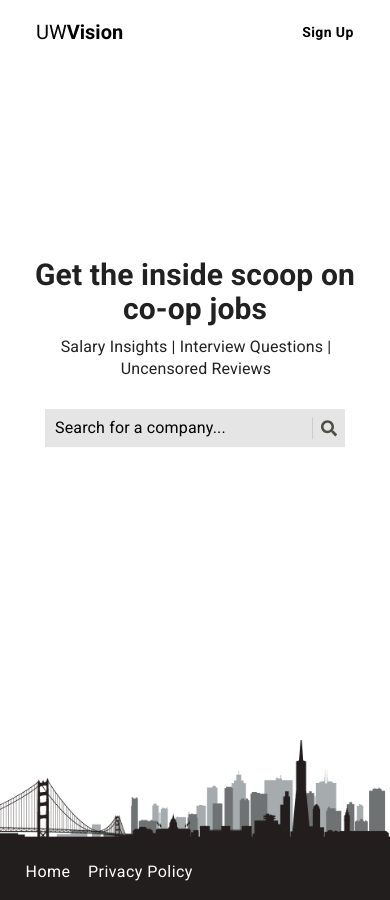
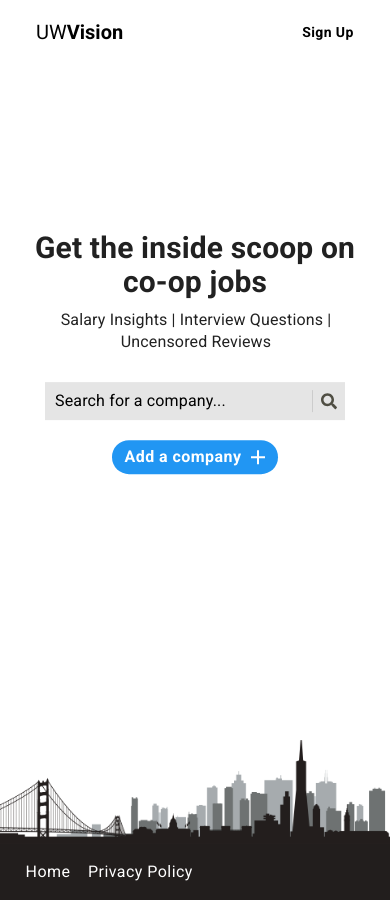
Before and after one commit to Birsana/UWVision, a React (Create React App) app in the folder frontend/: page / in a window 390 px wide. Built offline with nearby package versions, Linux system fonts and the light colour scheme; no server answers.

Commit message:
Fix add buttons

```diff
--- a/frontend/src/components/AddCompanyButton/AddCompanyButton.js
+++ b/frontend/src/components/AddCompanyButton/AddCompanyButton.js
@@ -24,9 +24,6 @@ const useStyles = makeStyles((theme) => ({
     '&:focus, &:hover, &$active': {
       background: '#1976d2',
       boxShadow: 'none',
-    },
-    [theme.breakpoints.down(460)]: {
-      display: "none"
     }
   },
   buttonText: {
@@ -51,28 +48,28 @@ const AddCompanyButton = (props) => {
     <>
       <div>
         <Fab
-          variant={props.company === '' ? 'round' : 'extended'}
+          variant={'extended'}
           size="small"
           className={styles.buttonStyle}
           onClick={handleClick}
         >
-          {props.company !== '' && <p className={styles.buttonText}>Add {props.company}</p>}
+          <p className={styles.buttonText}>Add {props.company}</p>
           <AddIcon className={styles.extendedIcon} />
-          {/* Add Company */}
         </Fab>
       </div>
 
       {(!props.isLoggedIn && showAddCompanyModal) && (
         <Modal
-        initialModal={"Log In"}
-        onClose={() => setShowAddCompanyModal(false)}
+          initialModal={"Log In"}
+          onClose={() => setShowAddCompanyModal(false)}
         />
       )}
 
       {(props.isLoggedIn && showAddCompanyModal) && (
         <Modal
-        initialModal={"Add Company"}
-        onClose={() => setShowAddCompanyModal(false)}
+          initialModal={"Add Company"}
+          company={props.company === 'a company' ? '' : props.company}
+          onClose={() => setShowAddCompanyModal(false)}
         />
       )}
     </>
--- a/frontend/src/components/AddJobButton/AddJobButton.js
+++ b/frontend/src/components/AddJobButton/AddJobButton.js
@@ -28,7 +28,7 @@ const useStyles = makeStyles((theme) => ({
       boxShadow: "none",
     },
     "&:focus": {
-      boxShadow: "0px 0px 0px 0px",
+      boxShadow: "none",
     },
     [theme.breakpoints.down(820)]: {
       fontSize: 14,
--- a/frontend/src/components/Footer/styles.js
+++ b/frontend/src/components/Footer/styles.js
@@ -8,7 +8,7 @@ export const useStyles = makeStyles((theme) => ({
   footer: {
     backgroundColor: "rgb(34, 30, 29)",
     color: "white",
-    boxShadow: "0px 0px 0px 0px",
+    boxShadow: "none",
     marginTop: 80,
     zIndex: 0
   },
--- a/frontend/src/components/Header/Header.js
+++ b/frontend/src/components/Header/Header.js
@@ -110,7 +110,7 @@ const Header = (props) => {
                 open={open}
                 disableScrollLock={true}
                 onClose={handleMenuClose}
-                style={{ marginTop: 14, boxShadow: "0px 0px 0px 0px" }}
+                style={{ marginTop: 14, boxShadow: "none" }}
                 elevation={3}
               >
                 <MenuItem
--- a/frontend/src/components/Modals/AddCompanyModal/AddCompanyModal.js
+++ b/frontend/src/components/Modals/AddCompanyModal/AddCompanyModal.js
@@ -8,6 +8,7 @@ import {
   FormSubmitButton,
   FormErrorMessage,
 } from "../styles";
+import { useLocation } from 'react-router-dom';
 
 // Backend + Redux Imports:
 import { addCompany } from "backendActions";
@@ -21,9 +22,11 @@ const AddCompanyModal = (props) => {
   const [authToken] = useState(props.token);
 
   // Modal States:
-  const [companyToAdd, setCompanyToAdd] = useState("");
+  const [companyToAdd, setCompanyToAdd] = useState(props.company);
   const [companyError, setCompanyError] = useState("");
   const [didSubmit, setDidSubmit] = useState(false);
+
+  const location = useLocation();
 
   // Basic Validation - ensures the user is not submitting an empty company name
   const basicInputValidation = () => {
@@ -106,7 +109,11 @@ const AddCompanyModal = (props) => {
           <ModalText>
             Would you like to start adding information for this company?
           </ModalText>
-          <NavLink style={{ width: "100%", display: "flex", justifyContent: "center" }} to={"/company/" + companyToAdd}>
+          <NavLink
+            style={{ width: "100%", display: "flex", justifyContent: "center", textDecoration: "none" }}
+            onClick={() => location.pathname === "/company/" + companyToAdd ? props.onClose() : {}}
+            to={"/company/" + companyToAdd}
+          >
             <ModalButton>Get Started!</ModalButton>
           </NavLink>
         </div>
--- a/frontend/src/components/Modals/Modal.js
+++ b/frontend/src/components/Modals/Modal.js
@@ -23,7 +23,7 @@ const Modal = ({job, company, initialModal, onClose, onSubmit }) => {
   // Determines which modal to render depending on state
   const ModalToRender = () => {
     if (modalType === "Add Company") {
-      return <AddCompanyModal />;
+      return <AddCompanyModal company={company} onClose={onClose} />;
     } else if (modalType === "Log In") {
       return <LogInModal changeModalState={setModalType}/>;
     } else if (modalType === "Sign Up") {
--- a/frontend/src/pages/landing/landing.js
+++ b/frontend/src/pages/landing/landing.js
@@ -20,7 +20,7 @@ const Home = () => {
             <div className="searchbar">
               <SearchBar />
             </div>
-            <AddCompanyButton company='' />
+            <AddCompanyButton company='a company' />
           </div>
 
         </div>
--- a/frontend/src/pages/landing/styles.css
+++ b/frontend/src/pages/landing/styles.css
@@ -25,6 +25,7 @@
 
 .searchbar-container {
   display: flex;
+  align-items: center;
 }
 
 .searchbar {
@@ -71,6 +72,17 @@
   }
 }
 
+@media only screen and (max-width: 870px) {
+  .searchbar-container {
+    flex-direction: column;
+    align-items: flex-start;
+  }
+
+  .searchbar {
+    margin-bottom: 10px;
+  }
+}
+
 @media only screen and (max-width: 820px) {
   .landing-container {
     display: flex;
@@ -90,6 +102,10 @@
 }
 
 @media only screen and (max-width: 720px) {
+  .searchbar-container {
+    align-items: center;
+  }
+
   .landing-header {
     font-size: 36px;
     line-height: 40px;
@@ -98,10 +114,6 @@
 
   .landing-subheader {
     font-size: 16px;
-  }
-
-  .landing {
-    padding: 0 20px;
   }
 }
 
@@ -119,5 +131,12 @@
 @media only screen and (max-width: 459px) {
   .searchbar {
     margin: 0;
+    margin-bottom: 20px;
   }
 }
+
+@media only screen and (max-width: 459px) {
+  .landing {
+    padding: 0 20px;
+  }
+}
```
